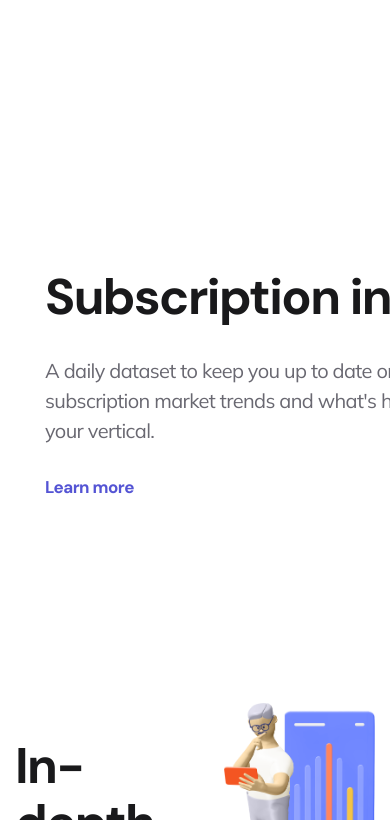
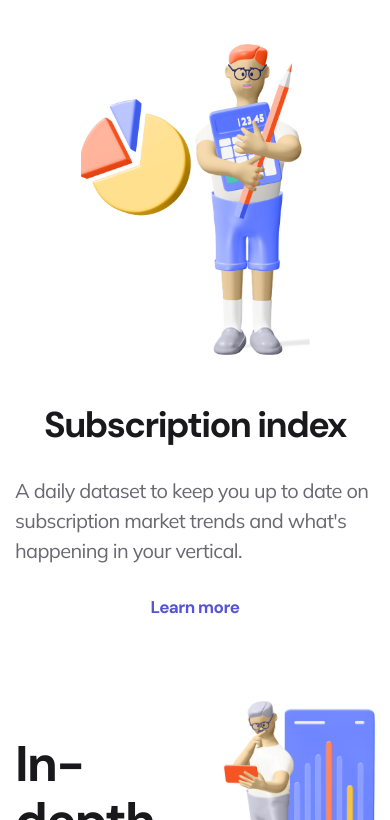
Before and after one commit to Sergo-Kaz13/layout-logoipsum, a plain HTML site: page index.html in a window 390 px wide. Shown: the part 1063-1883 px from the top of the page. Drawn offline with Linux system fonts and the light colour scheme.

Commit message:
add responsive styles section subscription-index

```diff
--- a/scss/_logos.scss
+++ b/scss/_logos.scss
@@ -9,9 +9,9 @@
 }
 
 @media screen and (max-width: 1440px) {
-}
-
-@media screen and (max-width: 767px) {
-  .logos__inner {
+  .logos {
+    &:not(:last-child) {
+      margin-bottom: calc(40px + (150 - 40) * ((100vw - 320px) / (1440 - 320)));
+    }
   }
 }
--- a/scss/_subscription-index.scss
+++ b/scss/_subscription-index.scss
@@ -3,24 +3,25 @@
 .subscription-index {
   display: flex;
   justify-content: space-between;
-  column-gap: 30px;
+  column-gap: 165px;
+  row-gap: 50px;
   min-height: 473px;
 }
 .subscription-index:not(:last-child) {
   margin-bottom: 83px;
 }
 .subscription-index__img {
-  width: 50%;
   max-width: 350px;
+  width: 100%;
+  height: 473px;
   background: url(../img/section-img-2.png) left top / contain no-repeat;
 }
 .subscription-index__info {
+  flex: 1 1 556px;
   display: flex;
   flex-direction: column;
   justify-content: center;
   gap: 30px 0;
-  width: 50%;
-  min-width: 556px;
 }
 .info-subscription-index {
 }
@@ -47,3 +48,37 @@
   line-height: normal;
   letter-spacing: -0.531px;
 }
+
+@media screen and (max-width: 1440px) {
+  .subscription-index {
+    column-gap: calc(30px + (165 - 30) * ((100vw - 320px) / (1440 - 320)));
+
+    &__img {
+      height: calc(300px + (473 - 300) * ((100vw - 320px) / (1440 - 320)));
+    }
+  }
+}
+
+@media screen and (min-width: 768px) and (max-width: 1024px) {
+}
+
+@media screen and (max-width: 767px) {
+  .subscription-index {
+    flex-wrap: wrap;
+    justify-content: center;
+
+    &__img {
+      background-position: center;
+    }
+
+    &__info {
+      align-items: center;
+    }
+  }
+
+  .info-subscription-index {
+    &__title {
+      font-size: calc(35px + (50 - 35) * ((100vw - 320px) / (1440 - 320)));
+    }
+  }
+}
```
Also changed, not shown: css/style.css.
